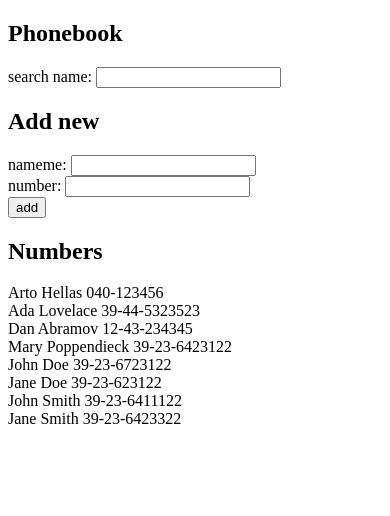
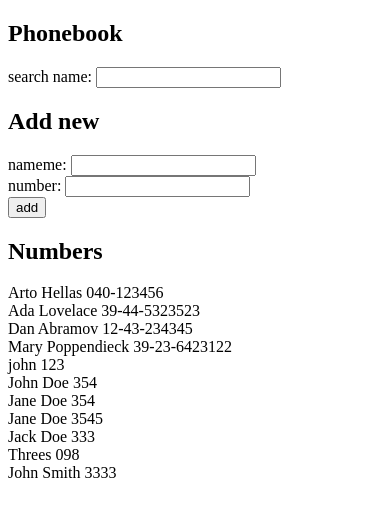
Before and after one commit to crlsrgz/fso, a React (Vite) app in the folder part2/phonebook/: page / in a window 390 px wide. Shown: the top 516 px of the page. Built offline with nearby package versions, Linux system fonts and the light colour scheme; data requests are answered from the project's data file.

Commit message:
Part 2c: phonebook GET-POST

```diff
--- /dev/null
+++ b/part2/phonebook/db.json
@@ -0,0 +1,59 @@
+{
+  "persons": [
+    {
+      "name": "Arto Hellas",
+      "number": "040-123456",
+      "id": "1"
+    },
+    {
+      "name": "Ada Lovelace",
+      "number": "39-44-5323523",
+      "id": "2"
+    },
+    {
+      "name": "Dan Abramov",
+      "number": "12-43-234345",
+      "id": "3"
+    },
+    {
+      "name": "Mary Poppendieck",
+      "number": "39-23-6423122",
+      "id": "4"
+    },
+    {
+      "id": "2317",
+      "name": "john",
+      "number": "123"
+    },
+    {
+      "id": "72d3",
+      "name": "John Doe",
+      "number": "354"
+    },
+    {
+      "id": "7cba",
+      "name": "Jane Doe",
+      "number": "354"
+    },
+    {
+      "id": "a674",
+      "name": "Jane Doe",
+      "number": "3545"
+    },
+    {
+      "id": "4fd7",
+      "name": "Jack Doe",
+      "number": "333"
+    },
+    {
+      "id": "5801",
+      "name": "Threes",
+      "number": "098"
+    },
+    {
+      "id": "3b55",
+      "name": "John Smith",
+      "number": "3333"
+    }
+  ]
+}
--- a/part2/phonebook/package.json
+++ b/part2/phonebook/package.json
@@ -7,9 +7,11 @@
     "dev": "vite",
     "build": "vite build",
     "lint": "eslint .",
-    "preview": "vite preview"
+    "preview": "vite preview",
+    "server": "npx json-server --port 3001  --watch db.json"
   },
   "dependencies": {
+    "axios": "^1.7.7",
     "react": "^18.3.1",
     "react-dom": "^18.3.1"
   },
@@ -23,6 +25,7 @@
     "eslint-plugin-react-hooks": "^5.0.0",
     "eslint-plugin-react-refresh": "^0.4.14",
     "globals": "^15.11.0",
+    "json-server": "^1.0.0-beta.3",
     "vite": "^5.4.10"
   }
 }
--- a/part2/phonebook/src/App.jsx
+++ b/part2/phonebook/src/App.jsx
@@ -1,7 +1,8 @@
-import { useState } from "react";
+import { useEffect, useState } from "react";
 import Persons from "./components/Persons.component";
 import Filter from "./components/Filter.component";
 import PersonForm from "./components/PersonForm.component";
+import axios from "axios";
 
 function App() {
   const [persons, setPersons] = useState([
@@ -18,6 +19,16 @@ function App() {
   const [newName, setNewName] = useState("");
   const [newNumber, setNewNumber] = useState("");
   const [searchName, setSearchName] = useState("");
+  const request = () => {
+    axios.get("http://localhost:3001/persons").then((response) => {
+      console.log(response.data);
+      setPersons(response.data);
+    });
+  };
+
+  useEffect(() => {
+    request();
+  }, []);
 
   const addTelephoneNumber = (event) => {
     event.preventDefault();
@@ -30,9 +41,13 @@ function App() {
     const newEntry = {
       name: cleanValue,
       number: cleanNumberValue,
-      id: persons.length + 1,
+      // id: persons.length + 1,
     };
 
+    // POST
+    axios.post("http://localhost:3001/persons", newEntry).then((response) => {
+      console.log(response);
+      newEntry.id = response.data.id;
       // Prepare booleans
       let newNameAlreadyExists = false;
       let newNumberAlreadyExists = false;
@@ -48,15 +63,9 @@ function App() {
         }
       });
 
-    if (newNameAlreadyExists) {
+      if (newNameAlreadyExists && newNumberAlreadyExists) {
         alert(
           `The name - ${newEntry.name} - already exist, please check if the name is correct`
-      );
-      return;
-    }
-    if (newNumberAlreadyExists) {
-      alert(
-        `The number - ${newEntry.number} - already exist, please add ad another number`
         );
         return;
       }
@@ -65,6 +74,7 @@ function App() {
       setPersons(persons.concat(newEntry));
       setNewName("");
       setNewNumber("");
+    });
   };
 
   const handleNameValue = (event) => {
```
Also changed, not shown: 1 other file (tests, documents, lock files or other folders). Lines whose indentation alone changed are shown as unchanged.
